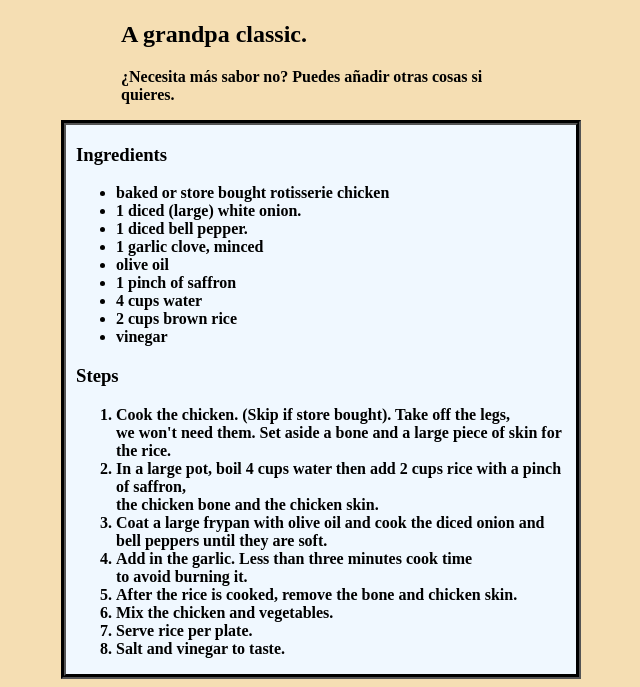
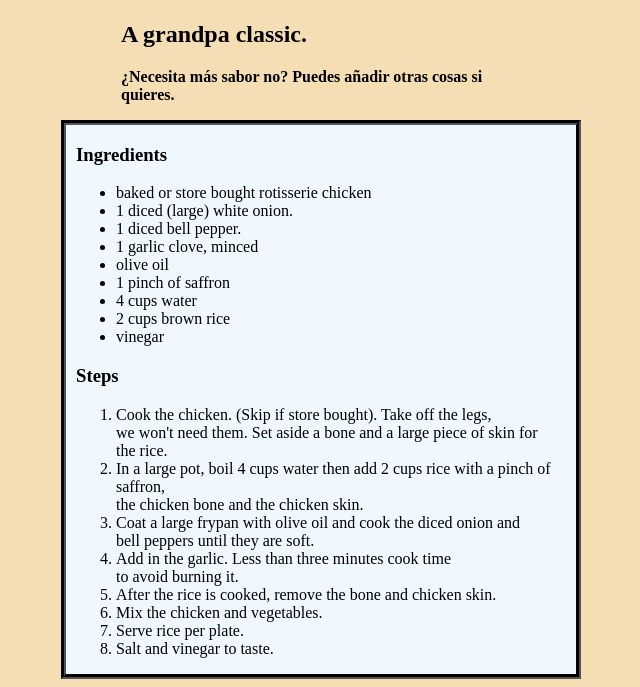
Before and after one commit to ericthebuilder/odin-recipes, a plain HTML site: page recipes/arroz_con_pollo.html in a window 1280 px wide. Shown: the part 386-1073 px from the top of the page, without its empty margins (319-959 px from the left). Drawn offline with Linux system fonts and the light colour scheme.

Commit message:
Fixed open <b> tag on Arroz page

```diff
--- a/recipes/arroz_con_pollo.html
+++ b/recipes/arroz_con_pollo.html
@@ -14,7 +14,7 @@
 
         <h2>A grandpa classic.</h2>
 
-        <p><b>¿Necesita más sabor no? Puedes añadir otras cosas si quieres.<b></p>
+        <p><b>¿Necesita más sabor no? Puedes añadir otras cosas si quieres.</b></p>
     </div>
 
     <div class="reci-cards">
```
